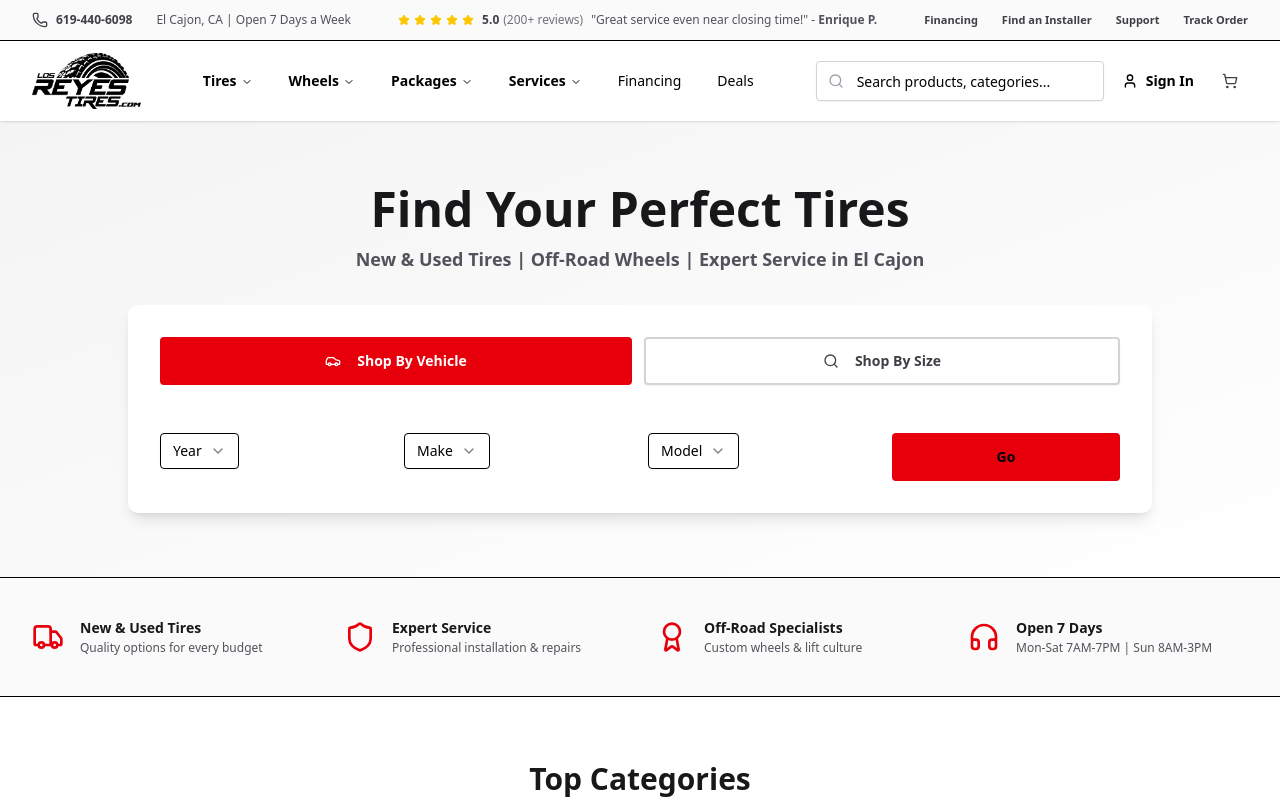
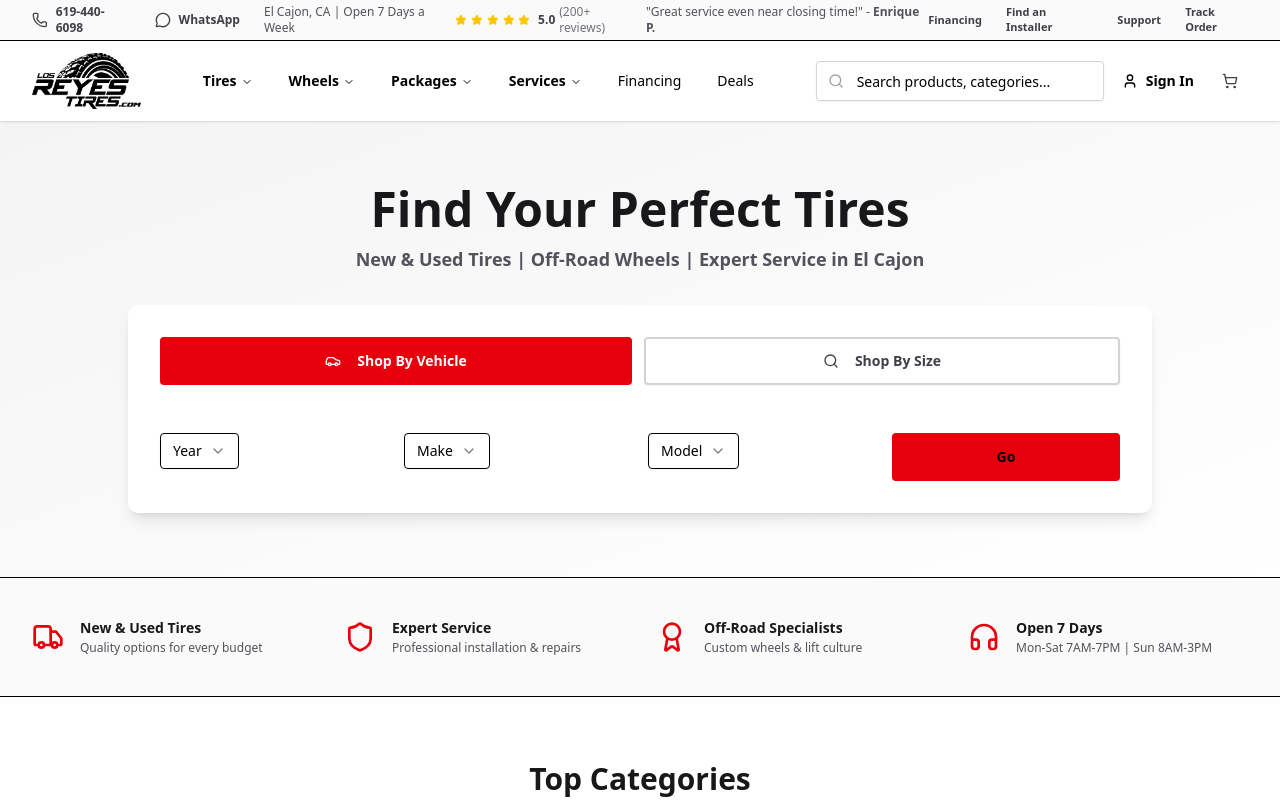
Before and after one commit to DRKM-001/losreyestires-online, a Next.js app: page / in a window 1280 px wide. Shown: the top 800 px of the page. Built offline with nearby package versions, Linux system fonts and the light colour scheme.

Commit message:
Add WhatsApp icon to header top bar
- Add subtle WhatsApp icon and link in top navigation bar
- Positioned next to phone number for easy access
- Opens WhatsApp chat with (619) 729-9468
- Responsive: shows icon + text on larger screens

Co-Authored-By: Warp <agent@warp.dev>

```diff
--- a/src/components/layout/Header.tsx
+++ b/src/components/layout/Header.tsx
@@ -3,7 +3,7 @@
 import { useState } from 'react';
 import Link from 'next/link';
 import Image from 'next/image';
-import { ShoppingCart, Search, Menu, Phone, User, LogOut, Package, Settings } from 'lucide-react';
+import { ShoppingCart, Search, Menu, Phone, User, LogOut, Package, Settings, MessageCircle } from 'lucide-react';
 import { Button } from '@/components/ui/button';
 import { Input } from '@/components/ui/input';
 import { Sheet, SheetContent, SheetTrigger } from '@/components/ui/sheet';
@@ -52,6 +52,10 @@
             <a href="tel:619-440-6098" className="flex items-center gap-2 hover:text-red-600 transition-colors text-zinc-700">
               <Phone className="h-4 w-4" />
               <span className="hidden sm:inline font-semibold">619-440-6098</span>
+            </a>
+            <a href="https://wa.me/16197299468" target="_blank" rel="noopener noreferrer" className="flex items-center gap-2 hover:text-red-600 transition-colors text-zinc-700" title="WhatsApp">
+              <MessageCircle className="h-4 w-4" />
+              <span className="hidden sm:inline font-semibold">WhatsApp</span>
             </a>
             <span className="hidden lg:inline text-zinc-600 font-medium">El Cajon, CA | Open 7 Days a Week</span>
           </div>
```
